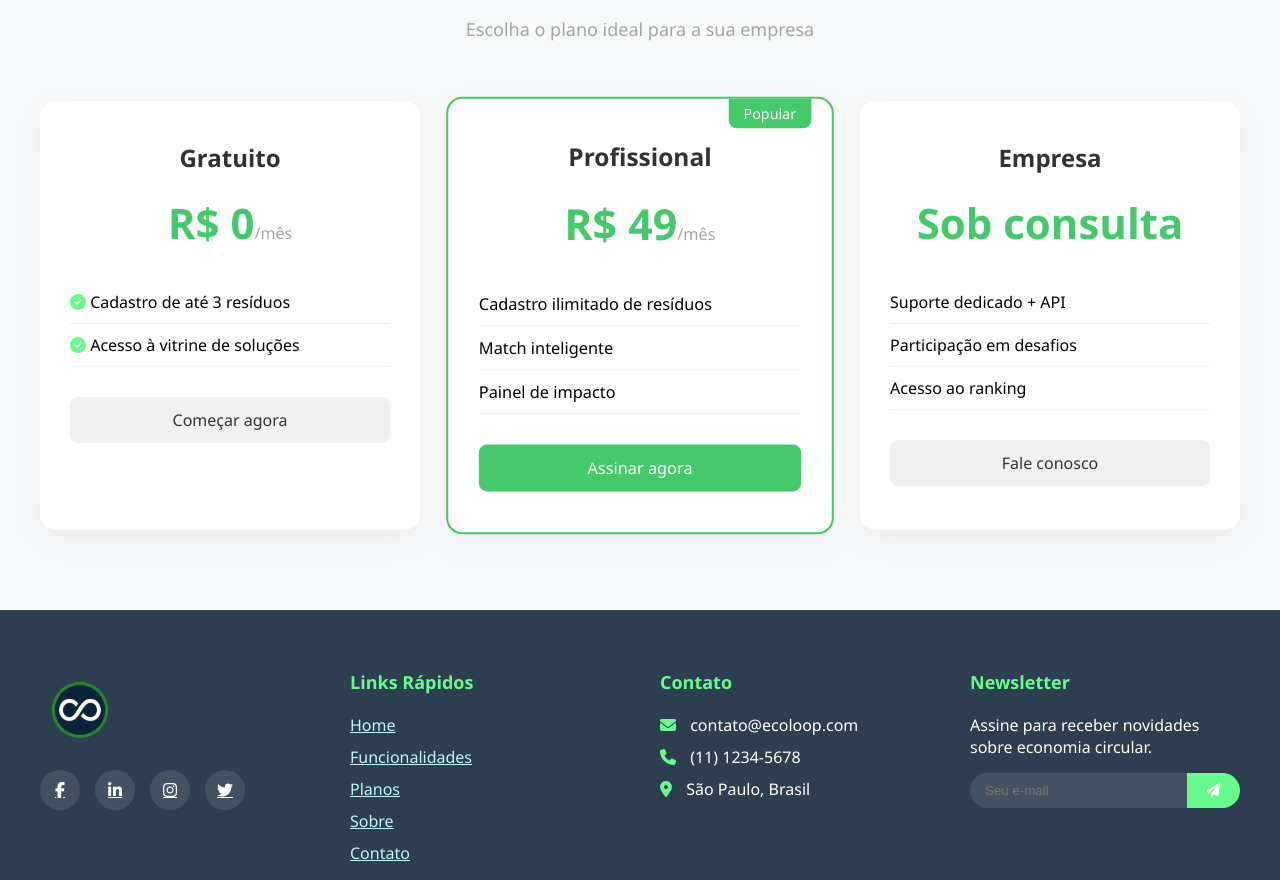
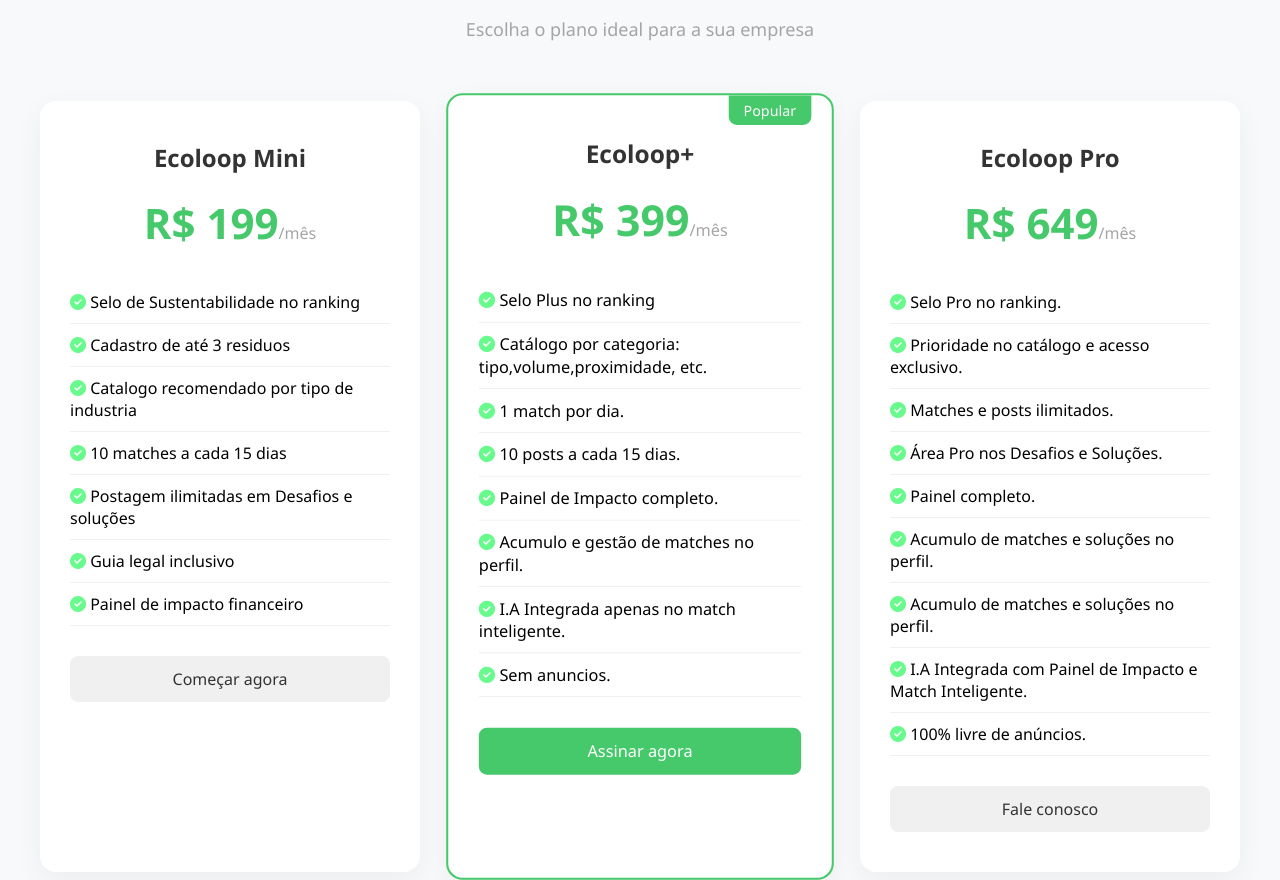
Before and after one commit to RodrigoBolgheroni/ecoloop, a plain HTML site: page index.html in a window 1280 px wide. Shown: the part 2700-3580 px from the top of the page. Drawn offline with nearby package versions, Linux system fonts and the light colour scheme.

Commit message:
Atualização na seção dos preços

```diff
--- a/index.html
+++ b/index.html
@@ -248,17 +248,30 @@
           <!-- Plano Gratuito -->
           <div class="pricing-card">
             <div class="pricing-card-header">
-              <h3>Gratuito</h3>
-              <div class="price">R$ 0<span>/mês</span></div>
+              <h3>Ecoloop Mini</h3>
+              <div class="price">R$ 199<span>/mês</span></div>
             </div>
             <ul class="pricing-features">
               <li>
-                <span><i class="fas fa-check-circle" style="color: var(--cor-primaria);"></i> Cadastro de até 3
-                  resíduos</span>
+                <span><i class="fas fa-check-circle" style="color: var(--cor-primaria);"></i> Selo de Sustentabilidade no ranking</span>
               </li>
               <li>
-                <span><i class="fas fa-check-circle" style="color: var(--cor-primaria);"></i> Acesso à vitrine de
-                  soluções </span>
+                <span><i class="fas fa-check-circle" style="color: var(--cor-primaria);"></i> Cadastro de até 3 residuos </span>
+              </li>
+              <li>
+                <span><i class="fas fa-check-circle" style="color: var(--cor-primaria);"></i> Catalogo recomendado por tipo de industria </span>
+              </li>
+              <li>
+                <span><i class="fas fa-check-circle" style="color: var(--cor-primaria);"></i> 10 matches a cada 15 dias </span>
+              </li>
+              <li>
+                <span><i class="fas fa-check-circle" style="color: var(--cor-primaria);"></i> Postagem ilimitadas em Desafios e soluções </span>
+              </li>
+              <li>
+                <span><i class="fas fa-check-circle" style="color: var(--cor-primaria);"></i> Guia legal inclusivo </span>
+              </li>
+              <li>
+                <span><i class="fas fa-check-circle" style="color: var(--cor-primaria);"></i> Painel de impacto financeiro </span>
               </li>
             </ul>
             <a href="#" class="btn-pricing">Começar agora</a>
@@ -267,18 +280,33 @@
           <!-- Plano Profissional (Destaque) -->
           <div class="pricing-card featured">
             <div class="pricing-card-header">
-              <h3>Profissional</h3>
-              <div class="price">R$ 49<span>/mês</span></div>
+              <h3>Ecoloop+</h3>
+              <div class="price">R$ 399<span>/mês</span></div>
             </div>
             <ul class="pricing-features">
               <li>
-                Cadastro ilimitado de resíduos
+                <span><i class="fas fa-check-circle" style="color: var(--cor-primaria);"></i> Selo Plus no ranking </span>
               </li>
               <li>
-                Match inteligente
+                <span><i class="fas fa-check-circle" style="color: var(--cor-primaria);"></i> Catálogo por categoria: tipo,volume,proximidade, etc. </span>
               </li>
               <li>
-                Painel de impacto
+                <span><i class="fas fa-check-circle" style="color: var(--cor-primaria);"></i> 1 match por dia. </span>
+              </li>
+              <li>
+                <span><i class="fas fa-check-circle" style="color: var(--cor-primaria);"></i> 10 posts a cada 15 dias. </span>
+              </li>
+              <li>
+                <span><i class="fas fa-check-circle" style="color: var(--cor-primaria);"></i> Painel de Impacto completo. </span>
+              </li>
+              <li>
+                <span><i class="fas fa-check-circle" style="color: var(--cor-primaria);"></i> Acumulo e gestão de matches no perfil. </span>
+              </li>
+              <li>
+                <span><i class="fas fa-check-circle" style="color: var(--cor-primaria);"></i> I.A Integrada apenas no match inteligente. </span>
+              </li>
+              <li>
+                <span><i class="fas fa-check-circle" style="color: var(--cor-primaria);"></i> Sem anuncios. </span>
               </li>
             </ul>
             <a href="#" class="btn-pricing featured">Assinar agora</a>
@@ -287,18 +315,36 @@
           <!-- Plano Empresa -->
           <div class="pricing-card">
             <div class="pricing-card-header">
-              <h3>Empresa</h3>
-              <div class="price">Sob consulta</div>
+              <h3>Ecoloop Pro</h3>
+              <div class="price">R$ 649<span>/mês</span></div>
             </div>
             <ul class="pricing-features">
               <li>
-                Suporte dedicado + API
+                <span><i class="fas fa-check-circle" style="color: var(--cor-primaria);"></i> Selo Pro no ranking. </span>
               </li>
               <li>
-                Participação em desafios
+                <span><i class="fas fa-check-circle" style="color: var(--cor-primaria);"></i> Prioridade no catálogo e acesso exclusivo. </span>
               </li>
               <li>
-                Acesso ao ranking
+                <span><i class="fas fa-check-circle" style="color: var(--cor-primaria);"></i> Matches e posts ilimitados. </span>
+              </li>
+              <li>
+                <span><i class="fas fa-check-circle" style="color: var(--cor-primaria);"></i> Área Pro nos Desafios e Soluções. </span>
+              </li>
+              <li>
+                <span><i class="fas fa-check-circle" style="color: var(--cor-primaria);"></i> Painel completo. </span>
+              </li>
+              <li>
+                <span><i class="fas fa-check-circle" style="color: var(--cor-primaria);"></i> Acumulo de matches e soluções no perfil. </span>
+              </li>
+              <li>
+                <span><i class="fas fa-check-circle" style="color: var(--cor-primaria);"></i> Acumulo de matches e soluções no perfil. </span>
+              </li>
+              <li>
+                <span><i class="fas fa-check-circle" style="color: var(--cor-primaria);"></i> I.A Integrada com Painel de Impacto e Match Inteligente. </span>
+              </li>
+              <li>
+                <span><i class="fas fa-check-circle" style="color: var(--cor-primaria);"></i> 100% livre de anúncios. </span>
               </li>
             </ul>
             <a href="#" class="btn-pricing">Fale conosco</a>
```
